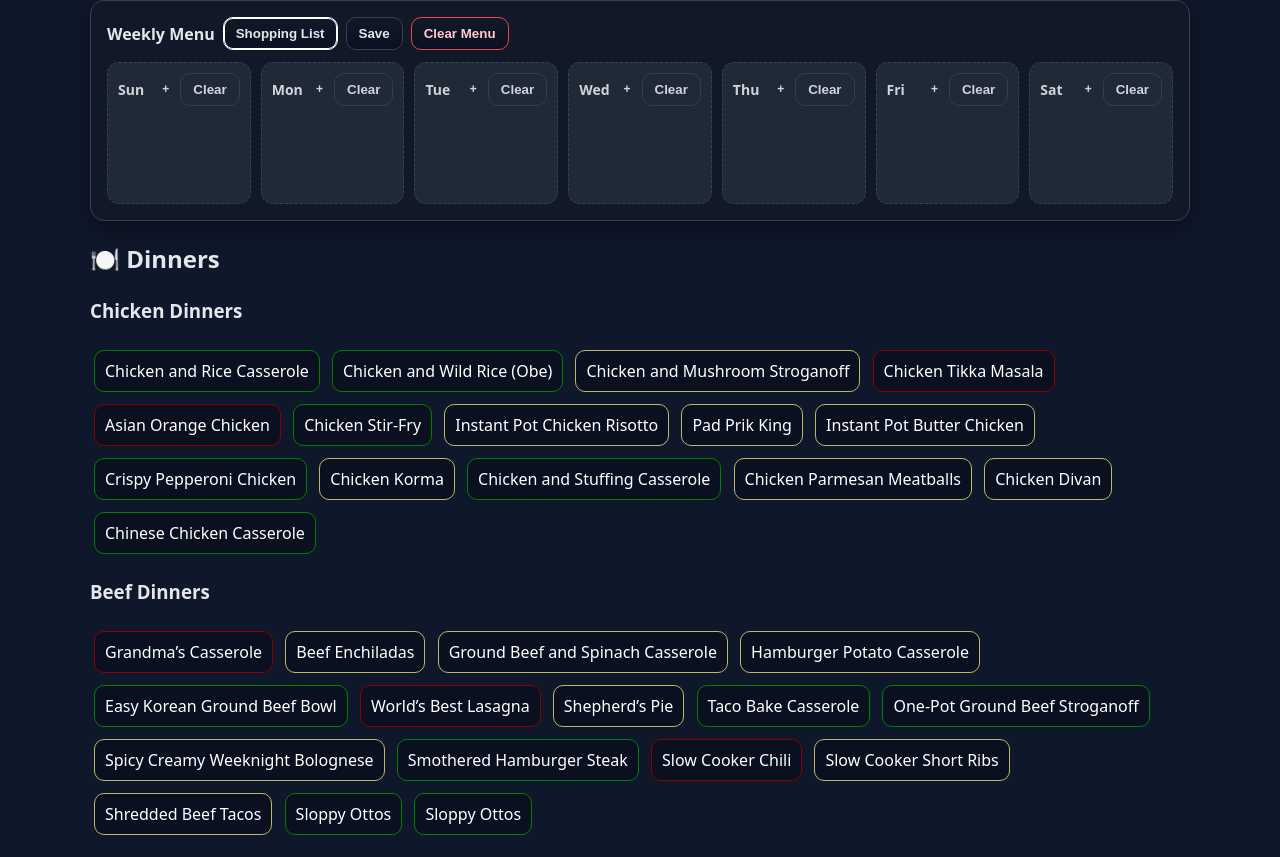
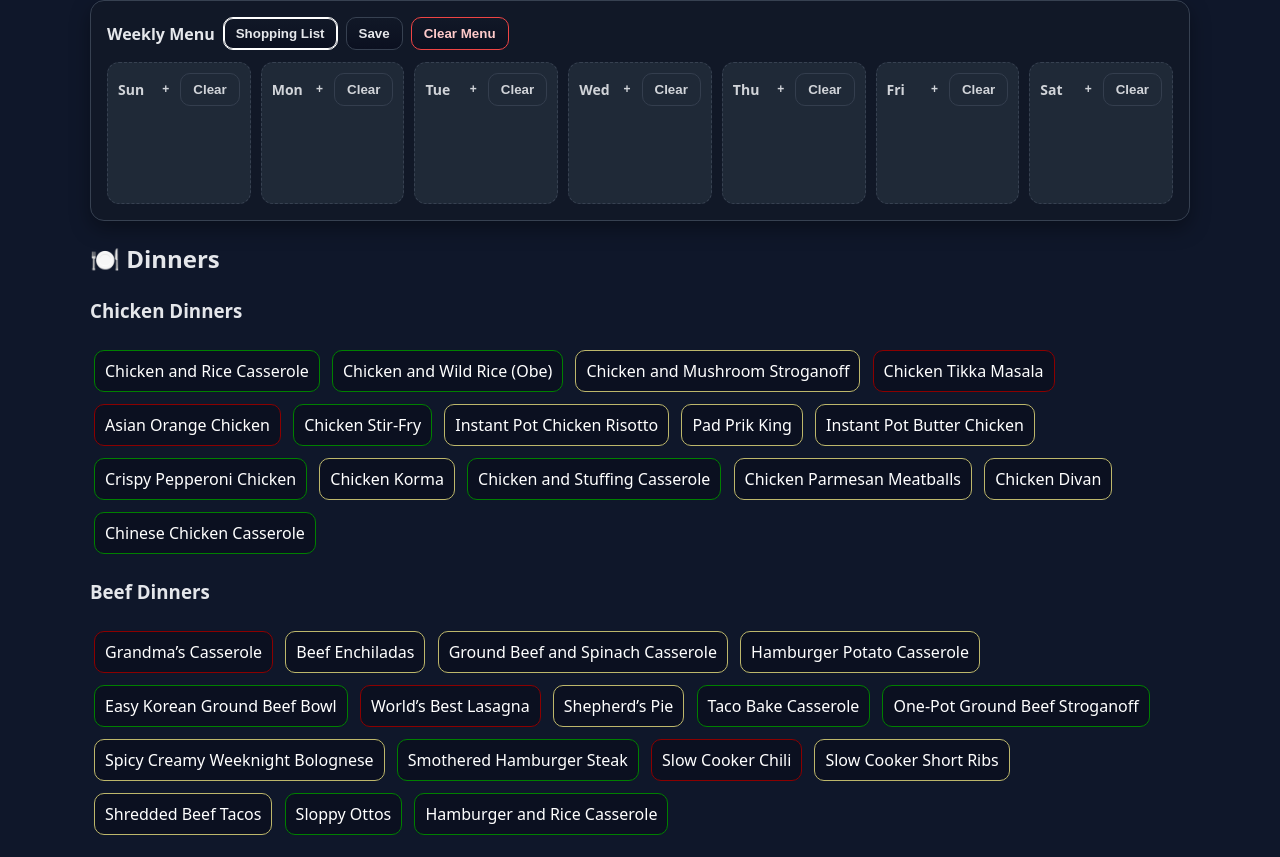
Before and after one commit to drb116/ret_sim, a plain HTML site: page recipes/index.html in a window 1280 px wide. Shown: the part 76-933 px from the top of the page. Drawn offline with Linux system fonts and the light colour scheme.

Commit message:
minor fixes

```diff
--- a/recipes/index.html
+++ b/recipes/index.html
@@ -151,7 +151,7 @@
     <a href="./slow-cooker-short-ribs.html" style="border-color:darkkhaki">Slow Cooker Short Ribs</a>
     <a href="./shredded-beef-tacos.html" style="border-color:darkkhaki">Shredded Beef Tacos</a>
     <a href="./sloppy-ottos.html" style="border-color:green">Sloppy Ottos</a>
-    <a href="./hamburger-rice-casserole.html" style="border-color:green">Sloppy Ottos</a>
+    <a href="./hamburger-rice-casserole.html" style="border-color:green">Hamburger and Rice Casserole</a>
 
   <!-- 🍲 Other Dinners -->
   <h3>Other Dinners</h3>
```
Also changed, not shown: recipes/chicken-wild-rice-casserole.html (+0 -1 lines).
